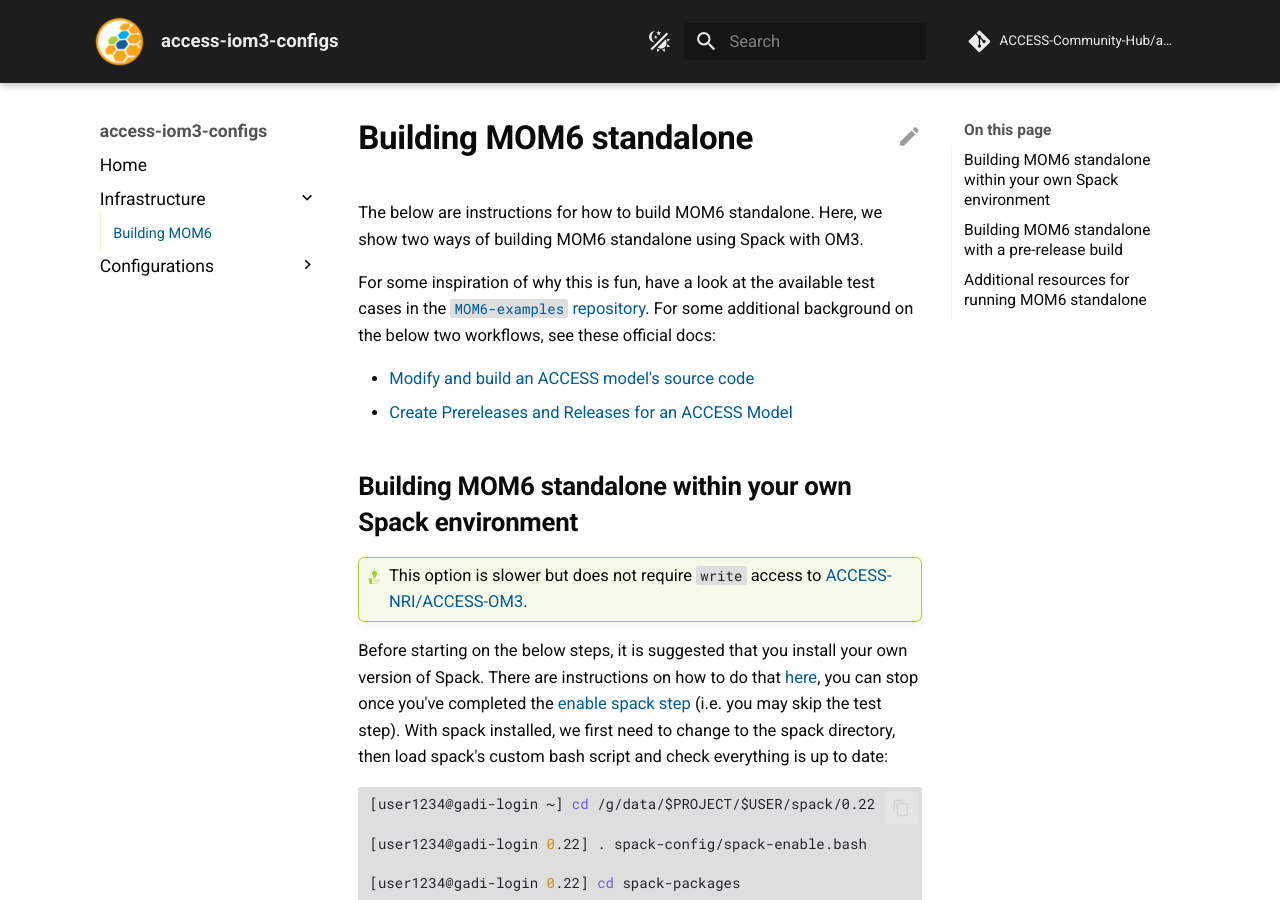
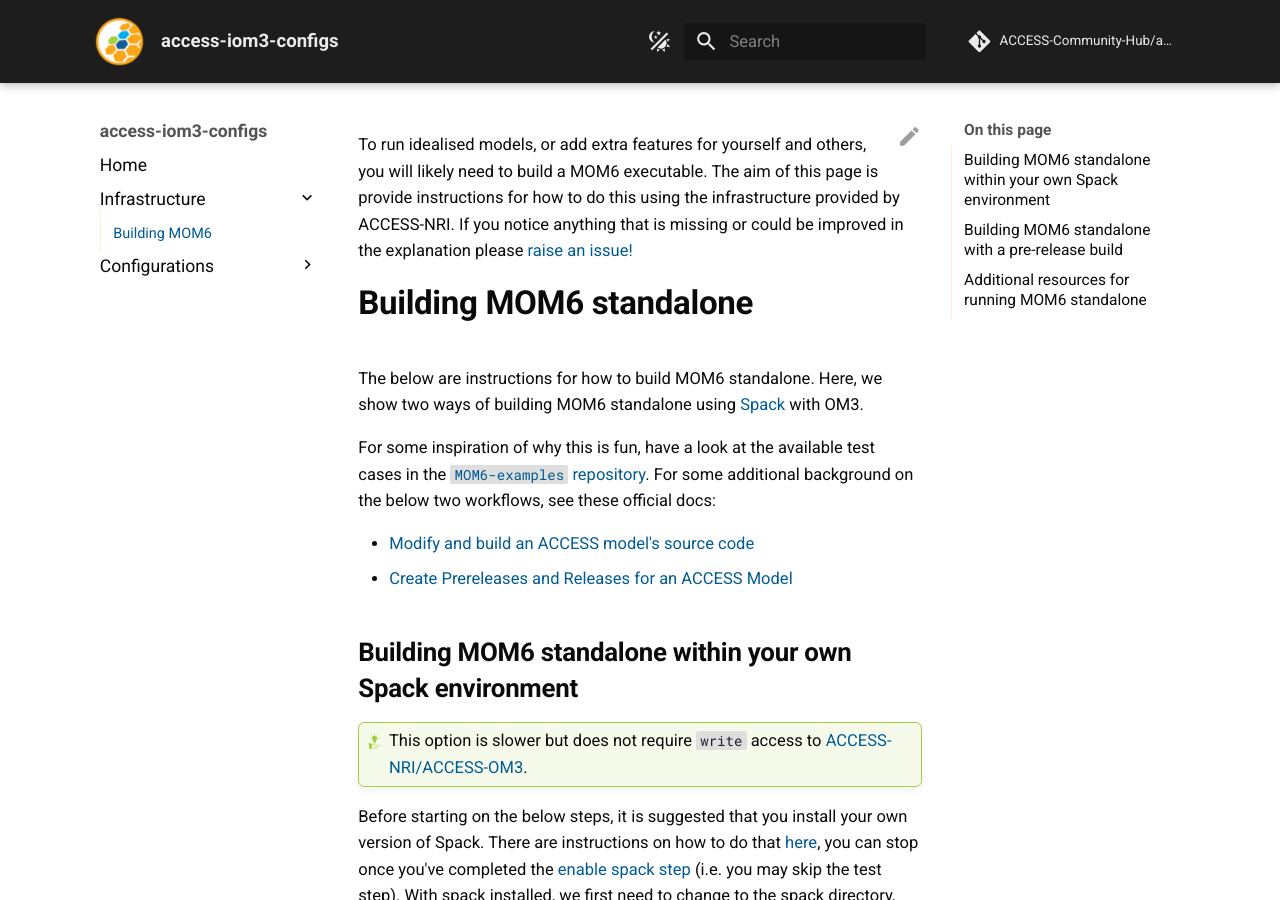
Before and after one commit to ACCESS-Community-Hub/access-iom3-configs, an MkDocs documentation site: the page built from documentation/docs/pages/infrastructure/Building.md, in a window 1280 px wide and 900 px high. Built offline with MkDocs 1.6.1 and Material for MkDocs 9.7.7, drawn with Linux system fonts in a browser that asks for light colours; comment, search, counter and statistics services are not loaded.

Commit message:
Small intro + spack link

```diff
--- a/documentation/docs/pages/infrastructure/Building.md
+++ b/documentation/docs/pages/infrastructure/Building.md
@@ -1,6 +1,10 @@
+To run idealised models, or add extra features for yourself and others, you will likely need to build a MOM6 executable.
+The aim of this page is provide instructions for how to do this using the infrastructure provided by ACCESS-NRI.
+If you notice anything that is missing or could be improved in the explanation please [raise an issue!](https://github.com/ACCESS-Community-Hub/access-iom3-configs/issues)
+
 # Building MOM6 standalone
 
-The below are instructions for how to build MOM6 standalone. Here, we show two ways of building MOM6 standalone using Spack with OM3.
+The below are instructions for how to build MOM6 standalone. Here, we show two ways of building MOM6 standalone using [Spack](https://spack.io/) with OM3.
 
 For some inspiration of why this is fun, have a look at the available test cases in the [`MOM6-examples` repository](https://github.com/NOAA-GFDL/MOM6-examples/tree/dev/gfdl/src). For some additional background on the below two workflows, see these official docs:
 
```
